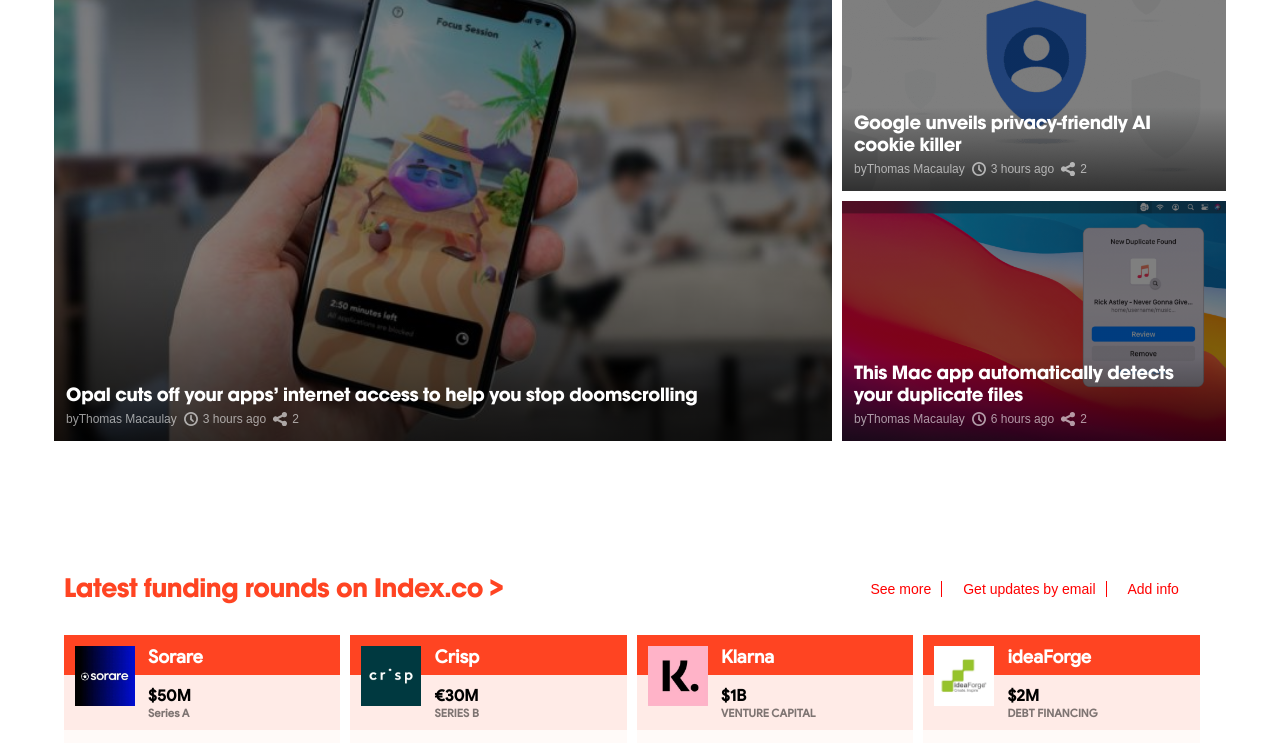
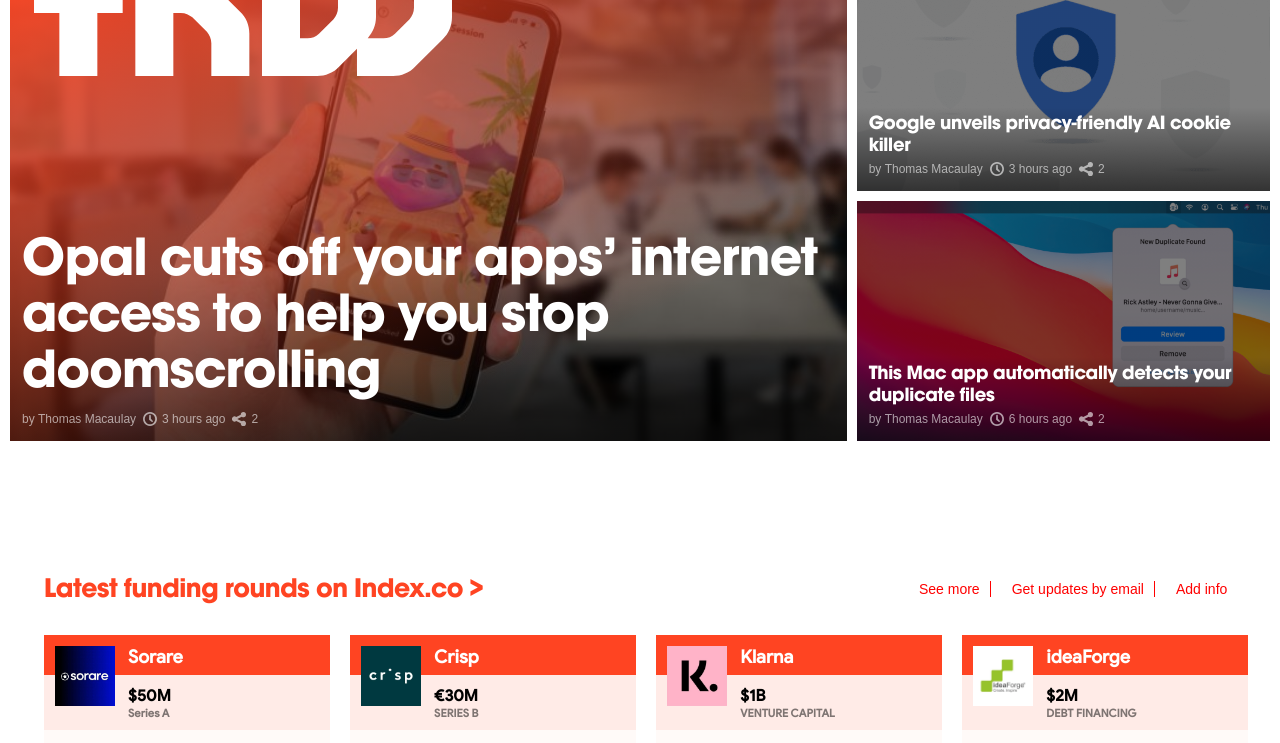
Before and after one commit to wajahat414/mv-wk2_Responsive-Website, a website: page index.html in a window 1280 px wide. Shown: the part 171-914 px from the top of the page. Drawn offline with Linux system fonts and the light colour scheme; a web font is replaced by a local one.

Commit message:
Add Cover Logo and Gradient

```diff
--- a/assets/css/desktop.css
+++ b/assets/css/desktop.css
@@ -14,8 +14,8 @@
 
   .main-story-container {
     grid-template-columns: 24% 24% 24% 24%;
-    max-width: 100%;
-    column-gap: 10px;
+    max-width: 1192px;
+    margin: 0 auto;
   }
 
   .headings {
@@ -36,4 +36,17 @@
   .fourth-story {
     display: flex;
   }
+
+  .highlights .news-highlight.full-height .highlight-content .cover-title {
+    font-size: 56px;
+    letter-spacing: -0.85px;
+    line-height: 56px;
+    margin-bottom: 14px;
+  }
+
+  .highlight-logo,
+  .highlight-logo-gradient,
+  .highlight-logo-date {
+    display: block;
+  }
 }
--- a/assets/css/main.css
+++ b/assets/css/main.css
@@ -124,6 +124,8 @@
   display: grid;
   grid-template-columns: auto;
   padding: 120px 20px 40px;
+  max-width: 1192px;
+  margin: 0 auto;
 }
 
 .main-story-container li a:hover {
@@ -203,7 +205,6 @@
   padding: 112px 0 331px;
   box-sizing: border-box;
   margin: 0 auto;
-  max-width: 1192px;
 }
 
 .highlights {
@@ -211,6 +212,43 @@
   display: grid;
   grid-template-columns: repeat(1, 1fr);
   grid-template-rows: repeat(3, 1fr);
+}
+
+.highlight-logo {
+  background: url('./assets/img/logo.svg') no-repeat;
+  position: absolute;
+  top: 24px;
+  left: 24px;
+  right: 24px;
+  height: 100%;
+  max-height: 112px;
+  max-width: 50%;
+  text-align: right;
+  background-size: contain;
+  display: none;
+}
+
+.highlight-logo-gradient {
+  position: absolute;
+  width: 100%;
+  height: 100%;
+  z-index: -3;
+  background: linear-gradient(155deg, #f42, #fff0 75%);
+  display: none;
+  transition: all ease-in-out 0.3s;
+}
+
+.news-highlight.full-height:hover .highlight-logo-gradient {
+  opacity: 0;
+}
+
+.highlight-logo-date {
+  color: #fff;
+  position: absolute;
+  top: 16px;
+  right: 24px;
+  z-index: 3;
+  display: none;
 }
 
 .highlights .news-highlight {
@@ -265,7 +303,7 @@
   display: flex;
 }
 
-.highlights .news-highlight .highlight-content ul li + li {
+.highlights .news-highlight .highlight-content ul li+li {
   margin-left: 6px;
 }
 
--- a/assets/css/tablet.css
+++ b/assets/css/tablet.css
@@ -18,7 +18,8 @@
 
   .main-story-container {
     grid-template-columns: repeat(3, calc(33.333333% - 20px));
-    max-width: 100%;
+    max-width: 1192px;
+    margin: 0 auto;
     column-gap: 20px;
   }
 
@@ -41,7 +42,7 @@
     justify-content: center;
   }
 
-  .full-height .cover-title {
+  .highlights .news-highlight.full-height .highlight-content .cover-title {
     font-size: 40px;
   }
 }
--- a/index.html
+++ b/index.html
@@ -49,12 +49,15 @@
       <article class="news-highlight full-height">
         <div class="container-background" style="background-image: url('./assets/img/opal.jpg');"></div>
         <a href="#" class="gradient-overlay"></a>
+        <div class="highlight-logo-gradient"></div>
+        <div class="highlight-logo" style="background: url('./assets/img/logo.svg') no-repeat;"></div>
+        <div class="highlight-logo-date">Wednesday — March 3, 2021</div>
         <div class="highlight-content">
           <a href="#">
             <h2 class="cover-title">Opal cuts off your apps’ internet access to help you stop doomscrolling</h2>
           </a>
           <ul>
-            <li>by <a href="#">Thomas Macaulay</a></li>
+            <li>by<a href="#">&nbsp;Thomas Macaulay</a></li>
             <li><i class="icon clock"></i>
               <span>3 hours ago</span>
             </li>
@@ -70,7 +73,7 @@
             <h2 class="cover-title">Google unveils privacy-friendly AI cookie killer</h2>
           </a>
           <ul>
-            <li>by <a href="#">Thomas Macaulay</a></li>
+            <li>by <a href="#">&nbsp;Thomas Macaulay</a></li>
             <li><i class="icon clock"></i>
               <span>3 hours ago</span>
             </li>
@@ -86,7 +89,7 @@
             <h2 class="cover-title">This Mac app automatically detects your duplicate files</h2>
           </a>
           <ul>
-            <li>by <a href="#">Thomas Macaulay</a></li>
+            <li>by <a href="#">&nbsp;Thomas Macaulay</a></li>
             <li><i class="icon clock"></i>
               <span>6 hours ago</span>
             </li>
```
Also changed, not shown: README.md, assets/img/cover-gradient.png (added).
